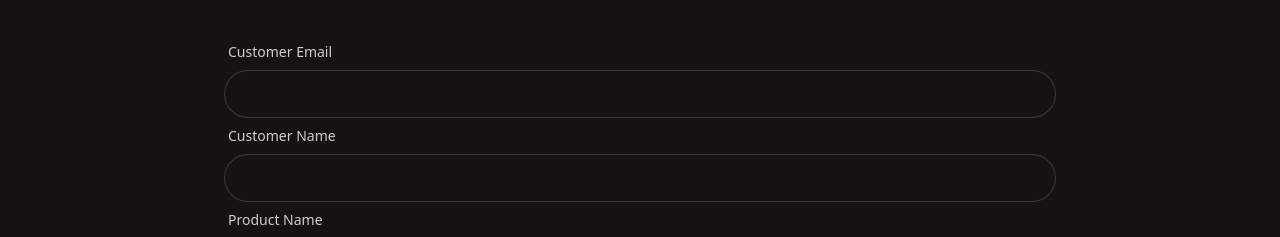
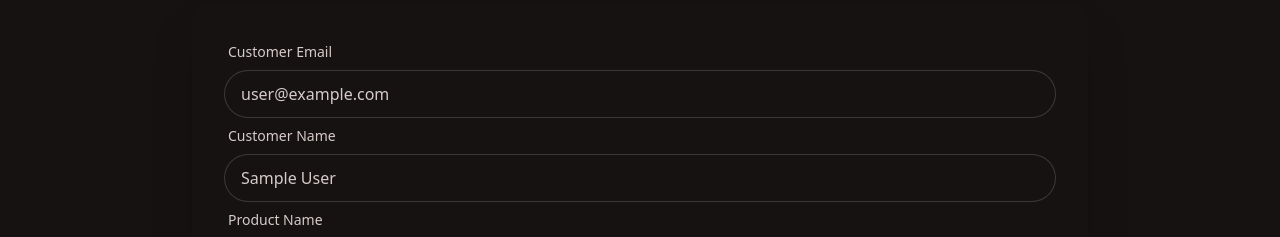
Before and after one commit to NMRayhan/Handicraft-Inventory-management-Client-site, a React (Create React App) app: page /purchase/1 in a window 1280 px wide. Shown: the part 298-535 px from the top of the page. Built offline with nearby package versions, Linux system fonts and the light colour scheme; no server answers; sample sign-in values are in the browser's storage.

Commit message:
Purchase page modify and Navbar Complete

```diff
--- a/src/component/user/Purchase.js
+++ b/src/component/user/Purchase.js
@@ -1,6 +1,9 @@
 import React, { useEffect, useState } from "react";
+import { useAuthState } from "react-firebase-hooks/auth";
 import { useNavigate, useParams } from "react-router-dom";
 import { toast } from "react-toastify";
+import auth from "../../firebase.init";
+import Spinner from "../common/Spinner";
 
 const Purchase = () => {
   const [product, setProduct] = useState([]);
@@ -8,6 +11,7 @@ const Purchase = () => {
   const [purchaseError, setPurchaseError] = useState("");
   const { _id } = useParams();
   const navigate = useNavigate();
+  const [user, loading, error] = useAuthState(auth);
 
   useEffect(() => {
     const url = `http://localhost:5000/purchase/${_id}`;
@@ -15,6 +19,17 @@ const Purchase = () => {
       .then((response) => response.json())
       .then((data) => setProduct(data));
   }, [_id]);
+
+
+  if (loading) {
+    return <Spinner/>
+  }
+
+
+  if (error) {
+    console.log(error);
+  }
+
 
   //   submit Product Purchase details
   const handleSubmitPurchase = (e) => {
@@ -127,6 +142,8 @@ const Purchase = () => {
                     <input
                       type="email"
                       name="customer_email"
+                      value={user?.email}
+                      readOnly
                       className="input input-bordered"
                     />
                   </div>
@@ -136,6 +153,8 @@ const Purchase = () => {
                     </label>
                     <input
                       type="text"
+                      value={user?.displayName}
+                      readOnly
                       name="customer_name"
                       className="input input-bordered"
                     />
```
